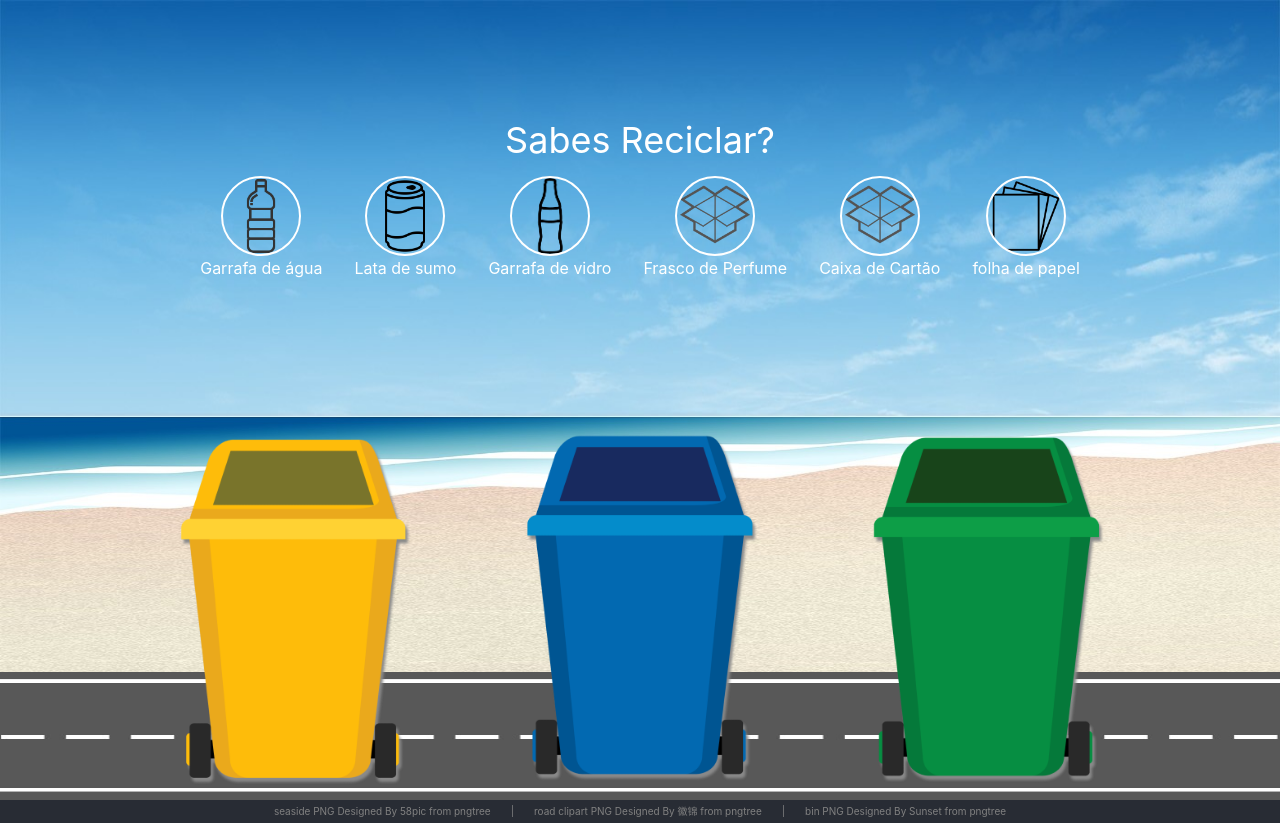
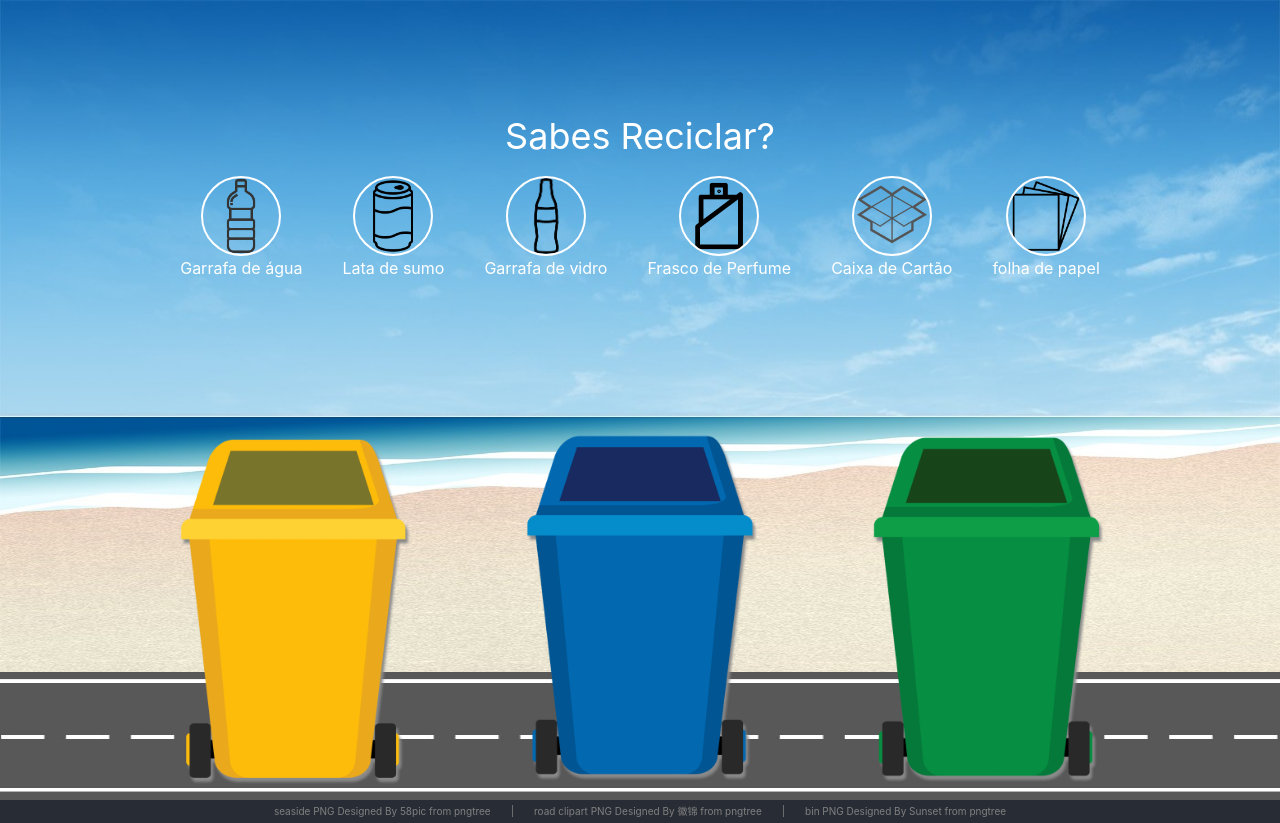
Before and after one commit to patsilvarte/reciclar, a React (Create React App) app: page / in a window 1280 px wide. Built offline with nearby package versions, Linux system fonts and the light colour scheme.

Commit message:
adjust styling

```diff
--- a/src/components/Draggable.tsx
+++ b/src/components/Draggable.tsx
@@ -24,7 +24,10 @@ const Draggable: FC<DraggableProps> = ({
   });
   const styleButton = transform
     ? { transform: CSS.Translate.toString(transform), zIndex: 3 }
-    : {};
+    : {
+        margin: insideBin ? "2px" : "20px",
+        maxWidth: insideBin ? "100px" : "",
+      };
 
   const styleItem = {
     borderColor:
@@ -32,6 +35,8 @@ const Draggable: FC<DraggableProps> = ({
     color: transform || !insideBin ? "white" : isPlacedRight ? "green" : "red",
     backgroundImage: `url(${img})`,
     backgroundSize: "contain",
+    height: insideBin ? "60px" : "80px",
+    width: insideBin ? "60px" : "80px",
   };
 
   return (
@@ -44,7 +49,7 @@ const Draggable: FC<DraggableProps> = ({
     >
       <div
         style={styleItem}
-        className="border-white border-2 rounded px-2 py-1 h-20 w-20 rounded-full flex justify-center items-center"
+        className="border-white border-2 rounded rounded-full flex justify-center items-center"
       >
         {!transform &&
           insideBin &&
@@ -54,7 +59,7 @@ const Draggable: FC<DraggableProps> = ({
             <img src={itemWrong} alt="wrong" className="w-3/4" />
           ))}
       </div>
-      <p className="text-base ">{children}</p>
+      <p className="text-base">{children}</p>
     </button>
   );
 };
--- a/src/components/Droppable.tsx
+++ b/src/components/Droppable.tsx
@@ -18,7 +18,7 @@ const Droppable: FC<DroppableProps> = (props) => {
     <div
       ref={setNodeRef}
       style={style}
-      className="flex justify-center items-center flex-col relative w-full h-full"
+      className="flex justify-center items-center flex-col flex-wrap content-center relative w-full h-full "
     >
       {props.children}
     </div>
--- a/src/components/NotSortedGarbage.tsx
+++ b/src/components/NotSortedGarbage.tsx
@@ -10,7 +10,7 @@ const NotSortedGarbage: FC<NotSortedGarbageProps> = ({ items }) => {
   return (
     <>
       <p className="text-4xl">Sabes Reciclar?</p>
-      <div className="flex justify-center items-center">
+      <div className="flex justify-center items-center flex-wrap">
         {items.map(({ id, displaynName, img }) => (
           <Draggable id={id} img={img}>
             {displaynName}
--- a/src/components/RecyclingArea.tsx
+++ b/src/components/RecyclingArea.tsx
@@ -13,6 +13,7 @@ import garrafaAgua from "../assets/garbage/garrafa_agua.png";
 import lataSumo from "../assets/garbage/lata_sumo.png";
 import garrafaVidro from "../assets/garbage/garrafa_vidro.png";
 import folhaPapel from "../assets/garbage/folha_papel.png";
+import frascoPerfume from "../assets/garbage/frasco_perfume.png";
 import NotSortedGarbage from "./NotSortedGarbage";
 import ChallangeCompleted from "./ChallangeCompleted";
 import Sky from "./Sky";
@@ -45,7 +46,7 @@ const garbage: Garbage[] = [
     id: "perfume",
     displaynName: "Frasco de Perfume",
     rightBin: "green",
-    img: caixaCartao,
+    img: frascoPerfume,
   },
   {
     id: "caixa",
```
